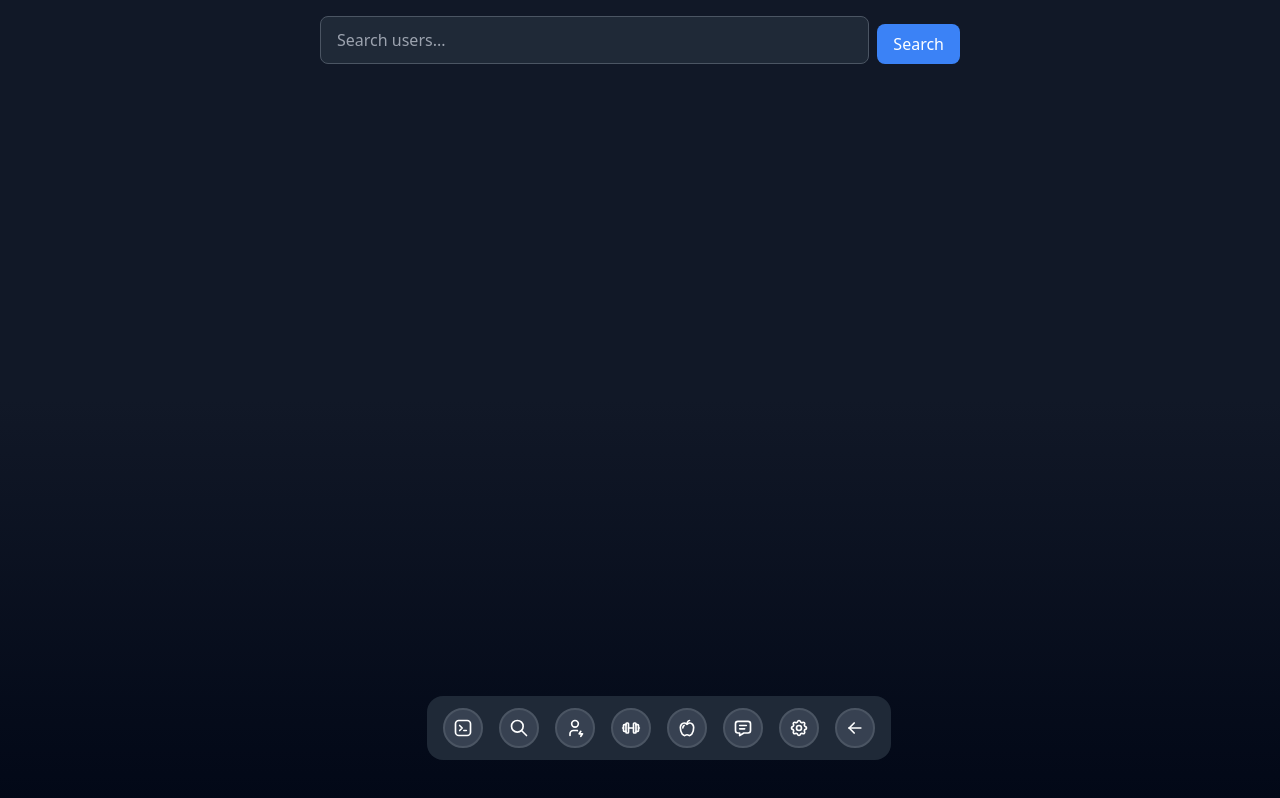
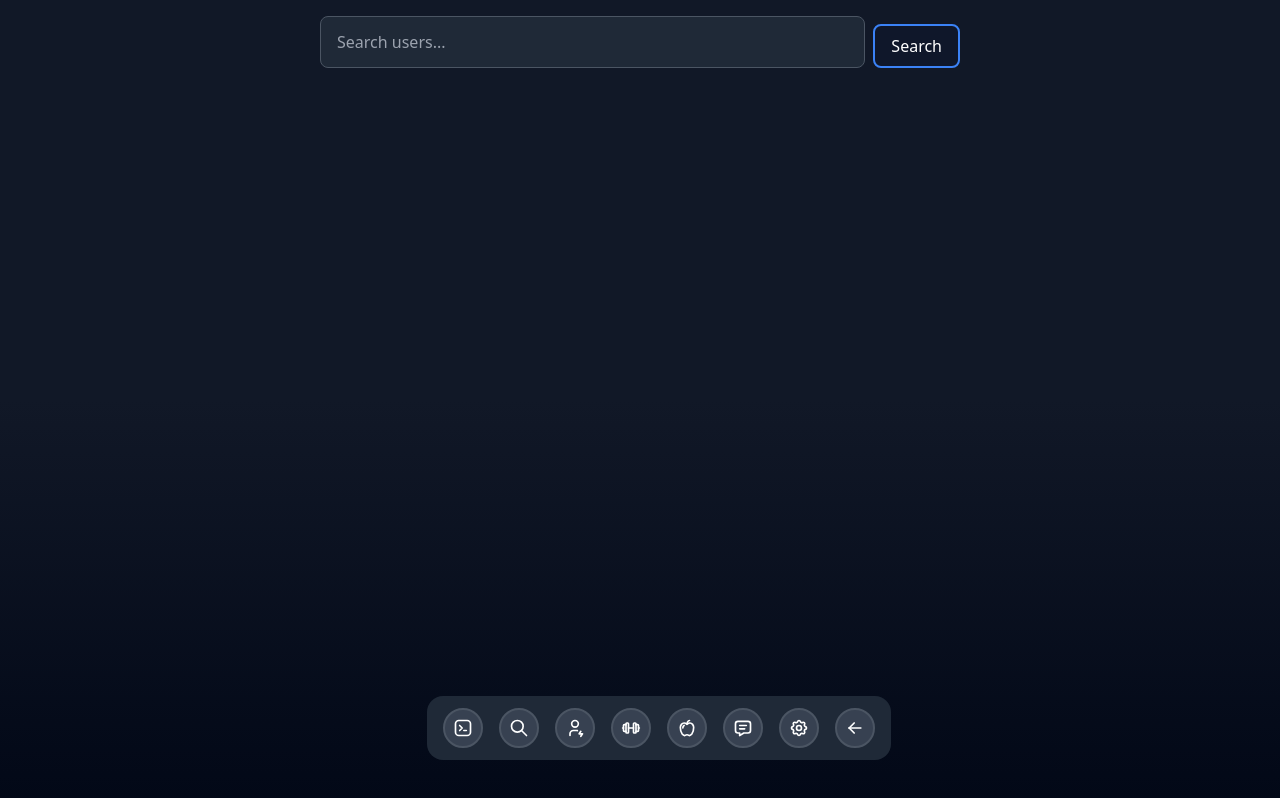
Before and after one commit to Jassi2004/Fitter_Health_v1, a Next.js app in the folder frontend/: page /search in a window 1280 px wide. Built offline with nearby package versions, Linux system fonts and the light colour scheme.

Commit message:
made some more changes to css

```diff
--- /dev/null
+++ b/frontend/src/app/search/page.css
@@ -0,0 +1,19 @@
+.button-with-border {
+    background-color: #0f172a;
+    color: white;
+    border: 2px solid #3b82f6;
+    border-radius: 0.5rem;
+    padding: 0.5rem 1rem;
+    cursor: pointer;
+    transition: background-color 0.3s, border-color 0.3s;
+  }
+
+  .button-with-border:hover {
+    background-color: #3a60aa;
+    border-color: white;
+  }
+
+  .button-with-border:active {
+    background-color: #1e3a8a;
+    border-color: #1d4ed8;
+  }
--- a/frontend/src/app/search/page.tsx
+++ b/frontend/src/app/search/page.tsx
@@ -8,7 +8,7 @@ import { followUser } from '@/services/user/followUser';
 import { unfollowUser } from '@/services/user/unfollowUser';
 import { toast } from 'react-toastify';
 import { HoverEffect } from "@/components/ui/card-hover-effect"; // Adjust the import according to your folder structure
-
+import './page.css'
 interface User {
   _id: string;
   username: string;
@@ -100,12 +100,12 @@ const UserSearchPage: React.FC = () => {
             placeholder="Search users..."
             className="w-full px-4 py-2 rounded-lg border dark:bg-gray-800 text-white dark:border-gray-600 focus:outline-none focus:ring-2 focus:ring-blue-500 transition-colors"
           />
-          <button
-            onClick={handleSearch}
-            className="ml-2 mt-2 px-4 py-2 bg-blue-600 text-white rounded-lg hover:bg-blue-700 transition-colors dark:bg-blue-500 dark:hover:bg-blue-400"
-          >
-            Search
-          </button>
+         <button
+          onClick={handleSearch}
+          className="ml-2 mt-2 button-with-border"
+        >
+          Search
+        </button>
         </div>
 
         {loading ? (
--- a/frontend/src/components/ui/card-hover-effect.tsx
+++ b/frontend/src/components/ui/card-hover-effect.tsx
@@ -135,12 +135,12 @@ const FollowButton = ({
     return (
       <button
         onClick={(e) => {
-        e.preventDefault(); // Prevent any default behavior
+          e.preventDefault();
           handleFollow();
         }}
-      className={`ml-4 px-4 py-2 rounded-lg text-white ${
-        isFollowing ? "bg-red-600" : "bg-blue-600" // Changed to blue background
-      } hover:bg-opacity-75 transition-colors`}
+        className={`ml-4 px-4 py-2 rounded-lg text-white border-2 ${
+          isFollowing ? "bg-gray-800 border-gray-600 hover:bg-gray-700" : "bg-blue-800 border-blue-600 hover:bg-blue-700"
+        } transition-colors`}
       >
         {isFollowing ? "Unfollow" : "Follow"}
       </button>
--- /dev/null
+++ b/frontend/src/components/ui/tailwindcss-buttons.tsx
@@ -0,0 +1,28 @@
+"use client";
+import React from "react";
+import { IconClipboard } from "@tabler/icons-react";
+import { cn } from "@/lib/utils";
+
+export const ButtonsCard = ({
+  children,
+  className,
+  onClick,
+}: {
+  children?: React.ReactNode;
+  className?: string;
+  onClick?: () => void;
+}) => {
+  return (
+    <div
+      onClick={onClick}
+      className={cn(
+        "h-60 w-full bg-white rounded-xl border border-neutral-100 dark:bg-black dark:border-white/[0.2] hover:border-neutral-200 group/btn overflow-hidden relative flex items-center justify-center",
+        className
+      )}
+    >
+      <div className="absolute inset-0 dark:bg-dot-white/[0.1] bg-dot-black/[0.1]" />
+      <IconClipboard className="absolute top-2 right-2 text-neutral-300 group-hover/btn:block hidden h-4 w-4 transition duration-200" />
+      <div className="relative z-40">{children}</div>
+    </div>
+  );
+};
--- a/frontend/tailwind.config.ts
+++ b/frontend/tailwind.config.ts
@@ -7,7 +7,7 @@ const config = {
     './components/**/*.{ts,tsx}',
     './app/**/*.{ts,tsx}',
     './src/**/*.{ts,tsx}',
-	],
+  ],
   prefix: "",
   theme: {
     container: {
@@ -67,10 +67,19 @@ const config = {
           from: { height: "var(--radix-accordion-content-height)" },
           to: { height: "0" },
         },
+        "shimmer": {
+          from: {
+            backgroundPosition: "0 0",
+          },
+          to: {
+            backgroundPosition: "-200% 0",
+          }, // Added closing brace here
+        },
       },
       animation: {
         "accordion-down": "accordion-down 0.2s ease-out",
         "accordion-up": "accordion-up 0.2s ease-out",
+        "shimmer": "shimmer 2s linear infinite",
       },
     },
   },
```
Lines whose indentation alone changed are shown as unchanged.
